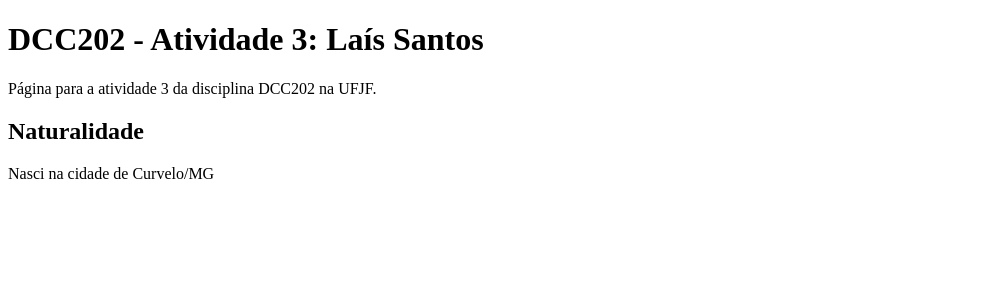
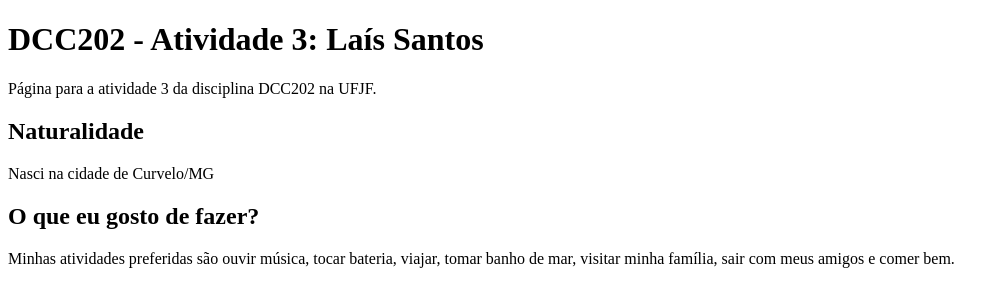
Before and after one commit to ufjf-dcc202/ufjf-dcc202-2023-3-b-atv3-laissantostz, a website: page index.html in a window 1280 px wide. Shown: the whole page, without its empty margins (0-1005 px from the left). Drawn offline with Linux system fonts and the light colour scheme.

Commit message:
cria segunda seção no index.html

```diff
--- a/index.html
+++ b/index.html
@@ -13,6 +13,10 @@
             <h2>Naturalidade</h2>
             <p>Nasci na cidade de Curvelo/MG</p>
         </section>
+        <section>
+            <h2>O que eu gosto de fazer?</h2>
+            <p>Minhas atividades preferidas são ouvir música, tocar bateria, viajar, tomar banho de mar, visitar minha família, sair com meus amigos e comer bem.</p>
+        </section>
     </main>
 </body>
 </html>
```
